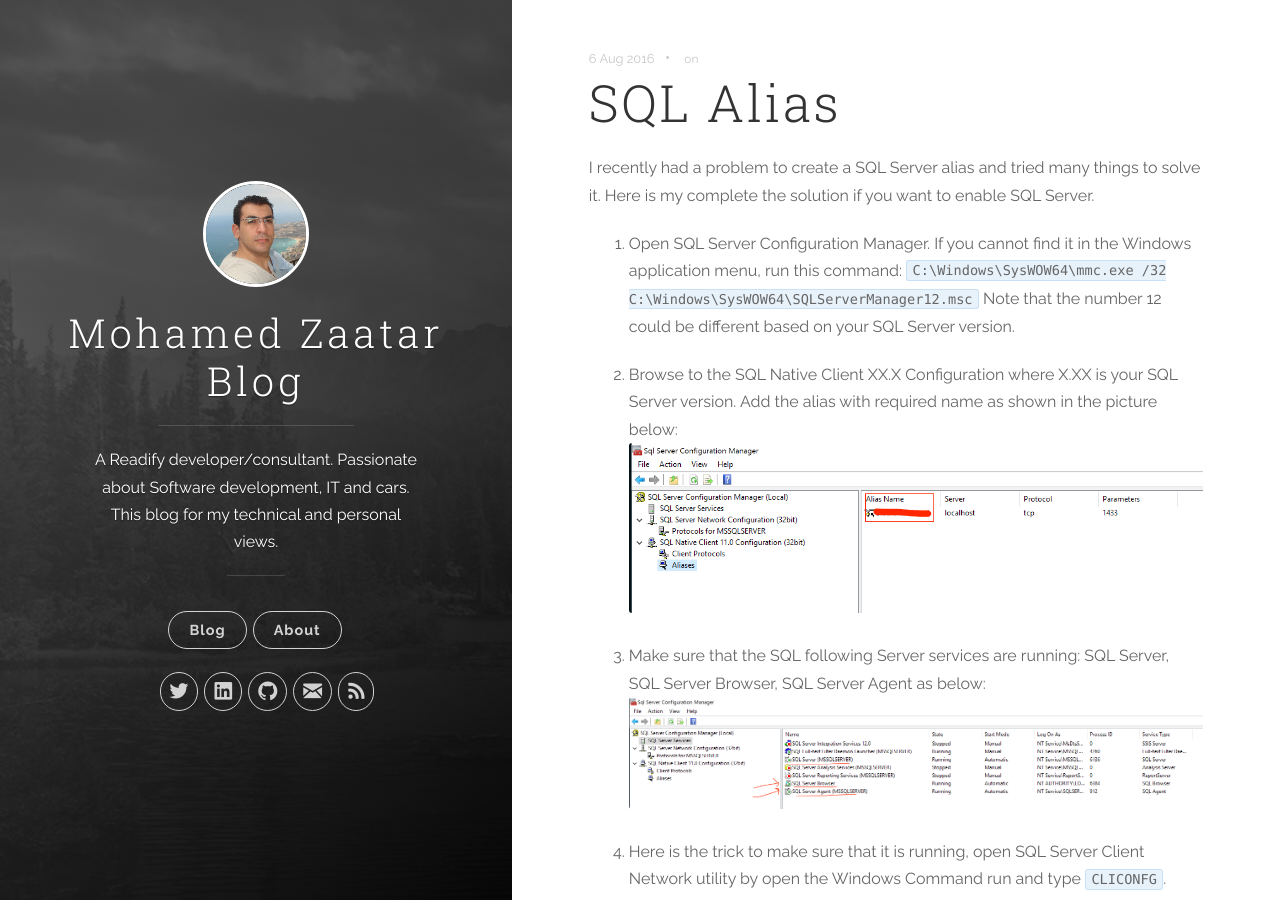
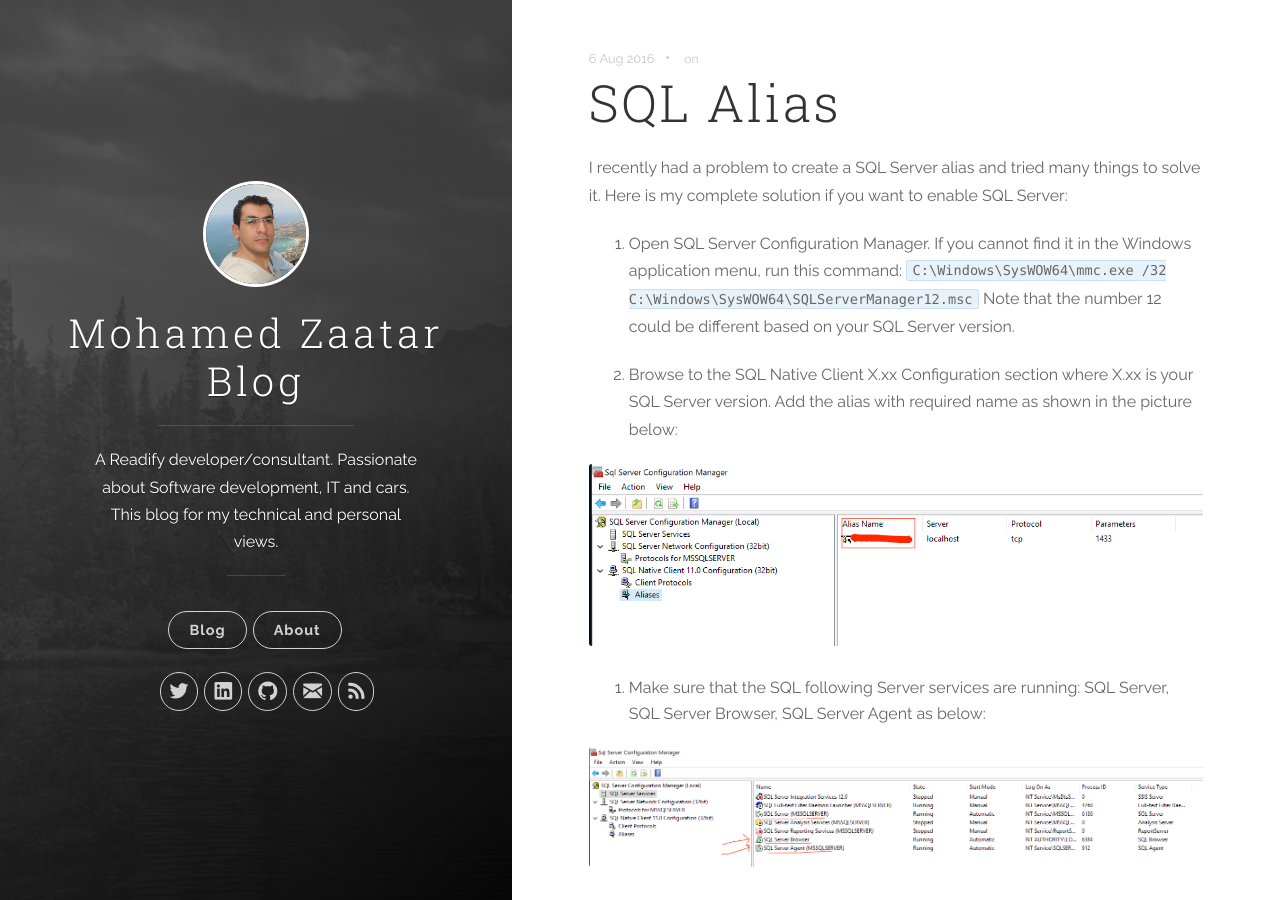
Before and after one commit to mzaatar/mzaatar.github.io, a Jekyll site: the page built from _posts/2016-08-5-sql-alias.MD, in a window 1280 px wide and 900 px high. Built offline with Jekyll 4.4.1, drawn with Linux system fonts in a browser that asks for light colours; nearby versions of some CDN libraries.

Commit message:
fix typos and new lines

```diff
--- a/_posts/2016-08-5-sql-alias.MD
+++ b/_posts/2016-08-5-sql-alias.MD
@@ -5,23 +5,27 @@ date:   2016-08-6 11:00:00 +0800
 categories: SQLServer sql alais
 ---
 
-I recently had a problem to create a SQL Server alias and tried many things to solve it. Here is my complete the solution if you want to enable SQL Server.
+I recently had a problem to create a SQL Server alias and tried many things to solve it. Here is my complete solution if you want to enable SQL Server:
 
 1. Open SQL Server Configuration Manager. If you cannot find it in the Windows application menu, run this command: `C:\Windows\SysWOW64\mmc.exe /32 C:\Windows\SysWOW64\SQLServerManager12.msc`
 Note that the number 12 could be different based on your SQL Server version.
 
-2. Browse to the SQL Native Client XX.X Configuration where X.XX is your SQL Server version. Add the alias with required name as shown in the picture below:
+2. Browse to the SQL Native Client X.xx Configuration section where X.xx is your SQL Server version. Add the alias with required name as shown in the picture below:
+
 ![SQL Server Configuration Manager](http://mzaatar.github.io/images/SQLServerAliasPost/SQLServerConfig.png "SQL Server Configuration Manager")
 
 3. Make sure that the SQL following Server services are running: SQL Server, SQL Server Browser, SQL Server Agent as below:
+
 ![SQL Server Services](http://mzaatar.github.io/images/SQLServerAliasPost/SQLServerServices.png "SQL Server Services")
 
 4. Here is the trick to make sure that it is running, open SQL Server Client Network utility by open the Windows Command run and type `CLICONFG`.
 
 5. In general tab, enable the  TCP/IP and named pipes protocols as following picture:
+
 ![SQL Server Client Network Utility general tab](http://mzaatar.github.io/images/SQLServerAliasPost/SQLServerClientNetworkUtility_1.png "SQL Server Client Network Utility general tab")
 
 6. In alias tab, add the required alias as following:
+
 ![SQL Server Client Network Utility alias tab](http://mzaatar.github.io/images/SQLServerAliasPost/SQLServerClientNetworkUtility_2.png "SQL Server Client Network Utility alias tab")
 
 Enjoy SQL Server Alias!
```
